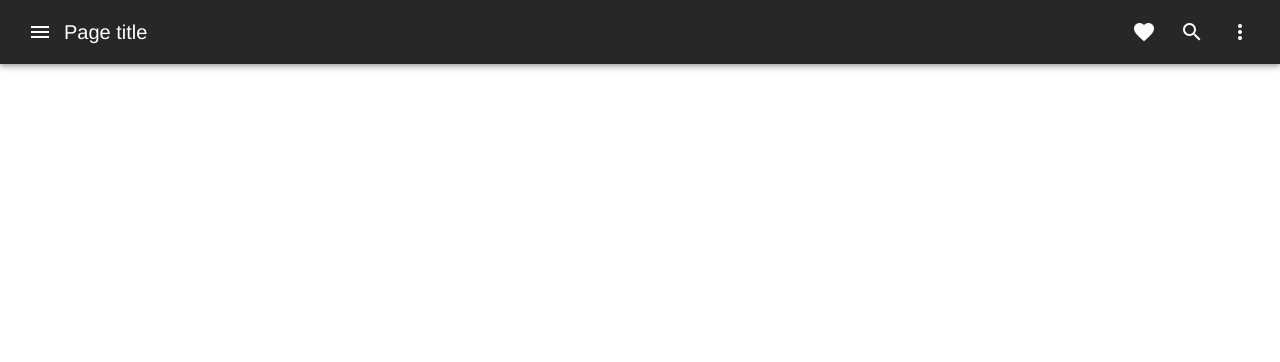
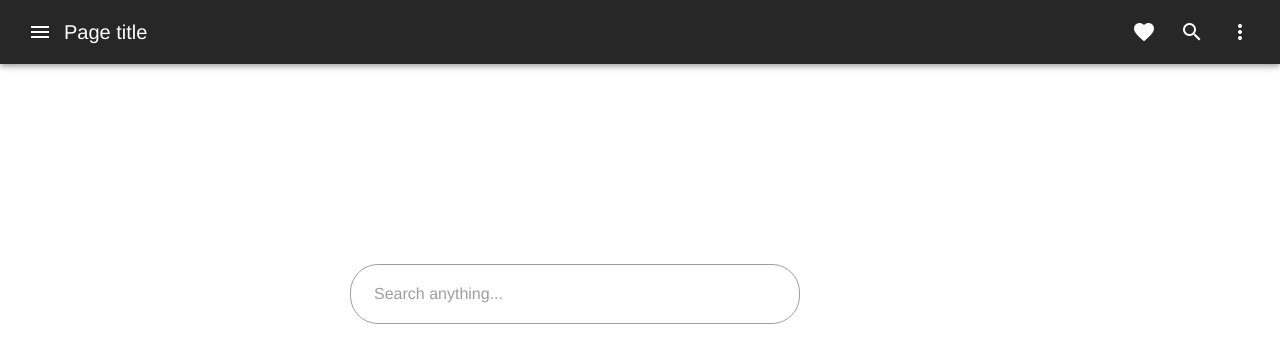
Before and after one commit to Azjargal13/handy-news, a Vue app: page / in a window 1280 px wide. Shown: the top 362 px of the page. Built offline with nearby package versions, Linux system fonts and the light colour scheme.

Commit message:
add search component

```diff
--- a/src/components/main/AppTheme.vue
+++ b/src/components/main/AppTheme.vue
@@ -29,13 +29,15 @@
         </v-list>
       </v-menu>
     </v-app-bar>
+    <SearchComp />
   </div>
 </template>
 
 <script lang="ts">
 import { Component, Vue } from "vue-property-decorator";
+import SearchComp from "./SearchComp.vue";
 @Component({
-  components: {}
+  components: { SearchComp }
 })
 export default class AppTheme extends Vue {
   constructor() {
--- /dev/null
+++ b/src/components/main/SearchComp.vue
@@ -0,0 +1,44 @@
+<template>
+  <div class="v-input">
+    <div class="search-outer">
+      <div class="search-text">
+        <v-text-field
+          placeholder="Search anything..."
+          rounded="true"
+          id="search"
+          height="60"
+          outlined
+          class="search"
+          full-width="true"
+        >
+        </v-text-field>
+      </div>
+    </div>
+  </div>
+</template>
+
+<script lang="ts">
+import Vue from "vue";
+import Component from "vue-class-component";
+
+@Component({
+  components: {}
+})
+export default class SearchComp extends Vue {
+  constructor() {
+    super();
+  }
+
+  mounted() {}
+}
+</script>
+
+<style scoped>
+.search-outer {
+  position: relative;
+  left: 350px;
+  top: 200px;
+  color: dimgrey;
+  width: 450px;
+}
+</style>
```
